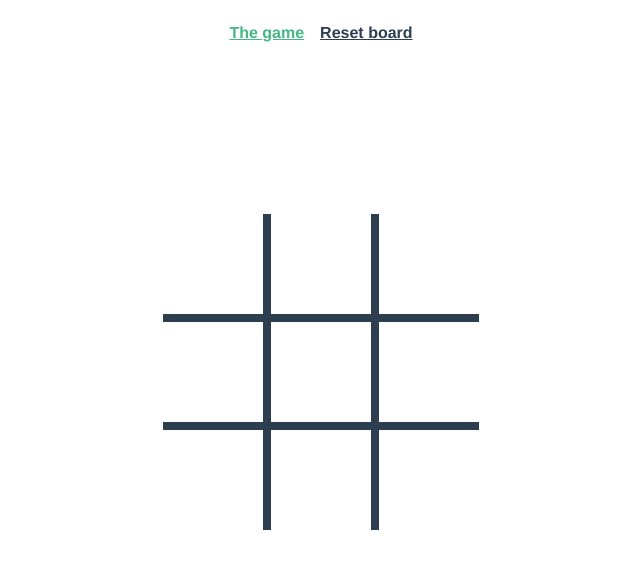
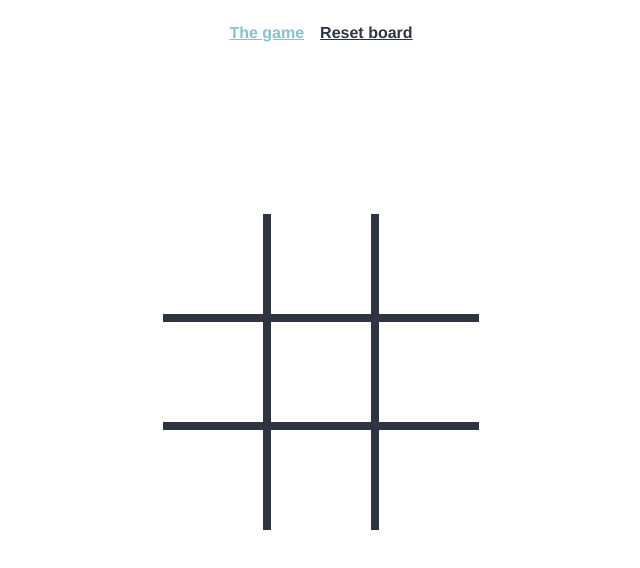
Before and after one commit to damianocasula/tic-tac-toe-vue, a Vue app: page / in a window 1280 px wide. Shown: the top 568 px of the page, without its empty margins (319-959 px from the left). Built offline with nearby package versions, Linux system fonts and the light colour scheme.

Commit message:
style: use nord colors

```diff
--- a/src/App.vue
+++ b/src/App.vue
@@ -30,8 +30,12 @@
     color: $main-color;
     margin: 0 $small-spacing;
 
-    &.router-link-exact-active {
+    &.router-link-exact-active, &:active {
       color: $accent-color;
+    }
+
+    &:hover {
+      color: $secondary-color;
     }
   }
 }
--- a/src/assets/variables.scss
+++ b/src/assets/variables.scss
@@ -1,7 +1,12 @@
 /* Colors */
-$main-color: #2c3e50;
+$nord0: #2E3440;
+$nord8: #88C0D0;
+$nord9: #81A1C1;
+
+$main-color: $nord0;
 $light-main-color: scale-color($main-color, $lightness: 90%);
-$accent-color: #42b983;
+$accent-color: $nord8;
+$secondary-color: $nord9;
 
 /* Spacing */
 $normal-spacing: 1rem;
```
